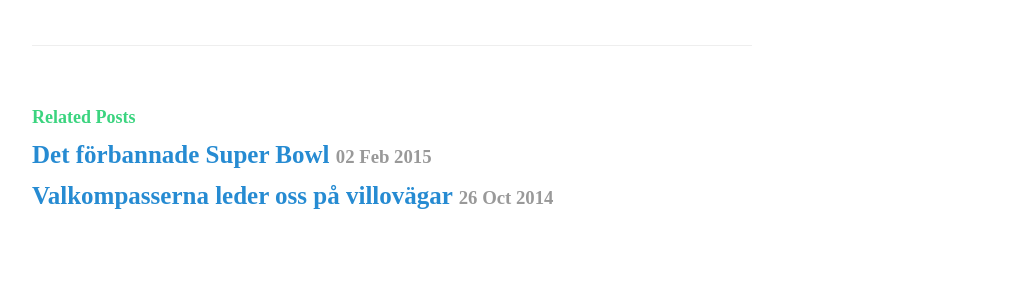
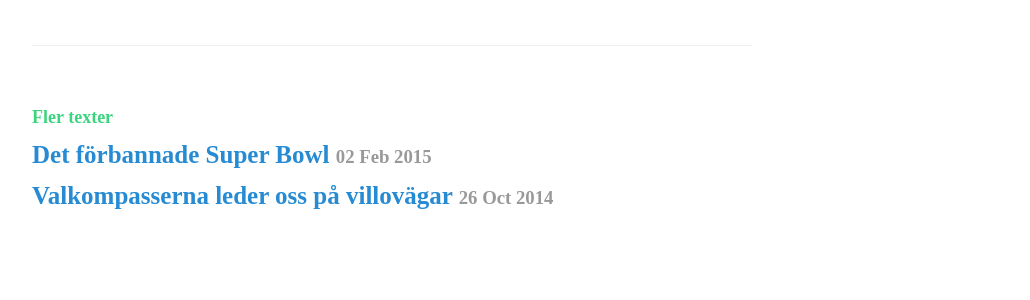
Before and after one commit to antonmodin/jekyllsite, a Jekyll site: the page built from _posts/2015-02-05-Pumpasoppa och livvakter.md, in a window 1280 px wide. Shown: the part 651-951 px from the top of the page, without its empty margins (248-1278 px from the left). Built offline with Jekyll 4.4.1, drawn with Linux system fonts in a browser that asks for light colours; Markdown is read by kramdown in place of the engine named in the settings; comment, search, counter and statistics services are not loaded.

Commit message:
Update post.html

```diff
--- a/_layouts/post.html
+++ b/_layouts/post.html
@@ -11,7 +11,7 @@ layout: default
 </div>
 
 <div class="related">
-  <h2>Related Posts</h2>
+  <h2>Fler texter</h2>
   <ul class="related-posts">
     {% for post in site.related_posts limit:3 %}
       <li>
```
